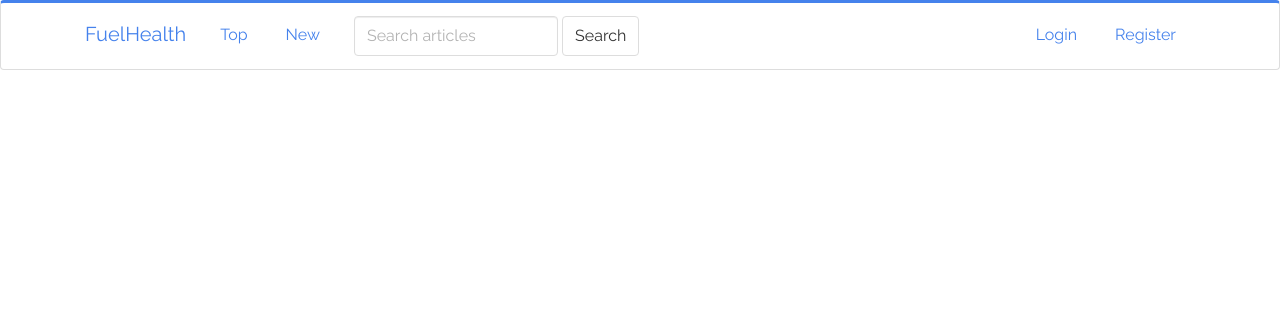
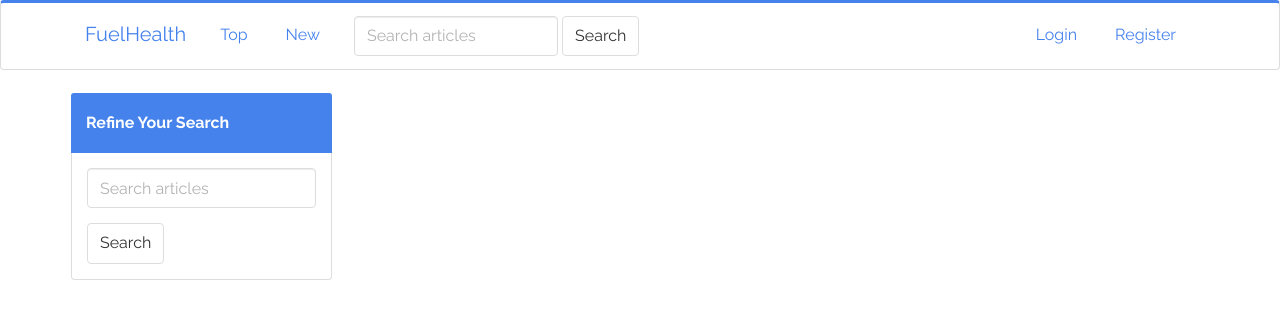
Before and after one commit to broccolirob/fuelhealth, a Django app: template apps/news/templates/search/search.html in a window 1280 px wide. Shown: the top 330 px of the page. Run offline with Django 3.2, Linux system fonts and the light colour scheme; the template is opened without the code that fills it, so the values that code supplies are empty; some libraries are stand-ins or nearby versions.

Commit message:
demooooooo

```diff
--- a/apps/news/templates/article_detail.html
+++ b/apps/news/templates/article_detail.html
@@ -7,7 +7,7 @@
     <div class="col-lg-12">
         <div class="panel panel-primary">
             <div class="panel-heading">
-                <h5>Comments</h5>
+                <h5><span class="glyphicon glyphicon-comment"></span> Comments</h5>
             </div>
             <div class="panel-body">
                 <div class="row">
--- a/apps/news/templates/search/search.html
+++ b/apps/news/templates/search/search.html
@@ -3,6 +3,19 @@
 {% block content %}
 <div class="row">
     <div class="col-lg-3">
+        <div class="panel panel-primary">
+            <div class="panel-heading">
+                <h5>Refine Your Search</h5>
+            </div>
+            <div class="panel-body">
+                <form method="get" action="/search" role="search">
+                    <div class="form-group">
+                        <input type="search" class="form-control search-query" name="q" placeholder="Search articles" />
+                    </div>
+                    <button type="submit" class="btn btn-default">Search</button>
+                </form>
+            </div>
+        </div>
     </div>
     <div class="col-lg-9">
         {% if query %}
@@ -13,12 +26,11 @@
                 <div class="panel-body">
 
                     {% for result in page.object_list %}
-                        <ol>
-        {#                    <a href="{{ result.object.get_absolute_url }}">{{ result.object.title }}</a>#}
+                        <ul style="list-style: none;">
                             <li><a href="{{ result.object.url }}">{{ result.object.title }}</a> ({{ result.object.domain }})</li>
                             <p>{{ result.object.points }} by {{ result.object.moderator }} at {{ result.object.created_at }}</p>
                             <hr>
-                        </ol>
+                        </ul>
                     {% empty %}
                         <h1>No results found.</h1>
                     {% endfor %}
```
